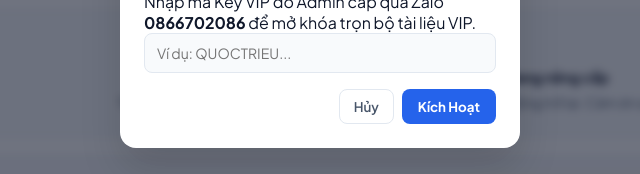
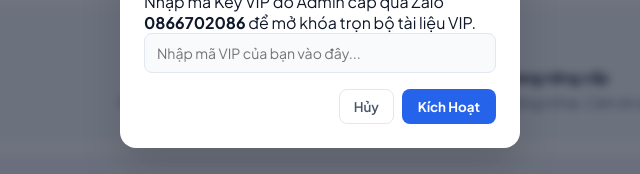
Before and after one commit to fjafha/kho-tai-lieu, a plain HTML site: page index.html in a window 1280 px wide. Both pictures are taken after a click on the button "Nhập Key VIP". Shown: the part 365-539 px from the top of the page, 320-960 px from the left. Drawn offline with nearby package versions, Linux system fonts and the light colour scheme.

Commit message:
Update index.html

```diff
--- a/index.html
+++ b/index.html
@@ -253,7 +253,7 @@
     <div class="modal" id="vipModal">
         <div class="modal-content">
             <div class="modal-header"><h3><i data-lucide="key" style="color: var(--accent);"></i> Kích Hoạt Key VIP</h3><i data-lucide="x" style="cursor: pointer; color: var(--text-muted);" onclick="closeVipModal()"></i></div>
-            <div class="modal-body"><p>Nhập mã Key VIP do Admin cấp qua Zalo <strong>0866702086</strong> để mở khóa trọn bộ tài liệu VIP.</p><input type="text" class="modal-input" id="vipKeyInput" placeholder="Ví dụ: QUOCTRIEU..."></div>
+            <div class="modal-body"><p>Nhập mã Key VIP do Admin cấp qua Zalo <strong>0866702086</strong> để mở khóa trọn bộ tài liệu VIP.</p><input type="text" class="modal-input" id="vipKeyInput" placeholder="Nhập mã VIP của bạn vào đây..."></div>
             <div class="modal-buttons"><button class="btn-cancel" onclick="closeVipModal()">Hủy</button><button class="btn-confirm" onclick="submitVipKey()">Kích Hoạt</button></div>
         </div>
     </div>
```
